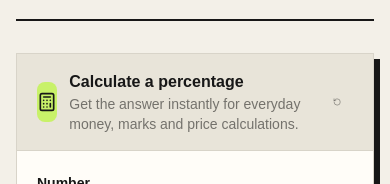
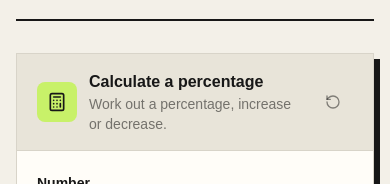
Before and after one commit to factoalbum/internet-toolbox, a Next.js app: page /tools/percentage-calculator in a window 390 px wide. Shown: the part 238-422 px from the top of the page. Built offline with nearby package versions, Linux system fonts and the light colour scheme; no server answers.

Commit message:
Refine percentage calculator UX copy

```diff
--- a/components/tools/percentage-calculator.tsx
+++ b/components/tools/percentage-calculator.tsx
@@ -27,15 +27,17 @@ export default function PercentageCalculator() {
   }, [value, percentage, mode]);
 
   function reset() {
-    setValue("500"); setPercentage("20"); setMode("of");
+    setValue("500");
+    setPercentage("20");
+    setMode("of");
   }
 
   return (
     <div className="overflow-hidden border border-[#d8d4c9] bg-[#fffdf8] shadow-[6px_6px_0_#171717]">
       <div className="border-b border-[#d8d4c9] bg-[#e8e4d9] px-5 py-4 md:px-7">
         <div className="flex items-center justify-between gap-4">
-          <div className="flex items-center gap-3"><span className="flex size-10 items-center justify-center rounded-lg bg-[#c8f169]" aria-hidden="true"><Calculator size={20} /></span><div><p className="font-bold">Calculate a percentage</p><p className="text-sm text-black/50">Get the answer instantly for everyday money, marks and price calculations.</p></div></div>
-          <button type="button" onClick={reset} className="flex min-h-11 items-center gap-2 rounded-lg px-3 text-sm font-bold text-black/45 transition hover:bg-white hover:text-black focus:outline-none focus:ring-2 focus:ring-[#c8f169]" aria-label="Reset percentage calculator"><RotateCcw size={16} /><span className="hidden sm:inline">Reset</span></button>
+          <div className="flex min-w-0 items-center gap-3"><span className="flex size-10 shrink-0 items-center justify-center rounded-lg bg-[#c8f169]" aria-hidden="true"><Calculator size={20} /></span><div className="min-w-0"><p className="font-bold">Calculate a percentage</p><p className="text-sm text-black/50">Work out a percentage, increase or decrease.</p></div></div>
+          <button type="button" onClick={reset} className="flex min-h-11 shrink-0 items-center gap-2 rounded-lg px-3 text-sm font-bold text-black/45 transition hover:bg-white hover:text-black focus:outline-none focus:ring-2 focus:ring-[#c8f169]" aria-label="Reset percentage calculator"><RotateCcw size={16} /><span className="hidden sm:inline">Reset</span></button>
         </div>
       </div>
 
```
